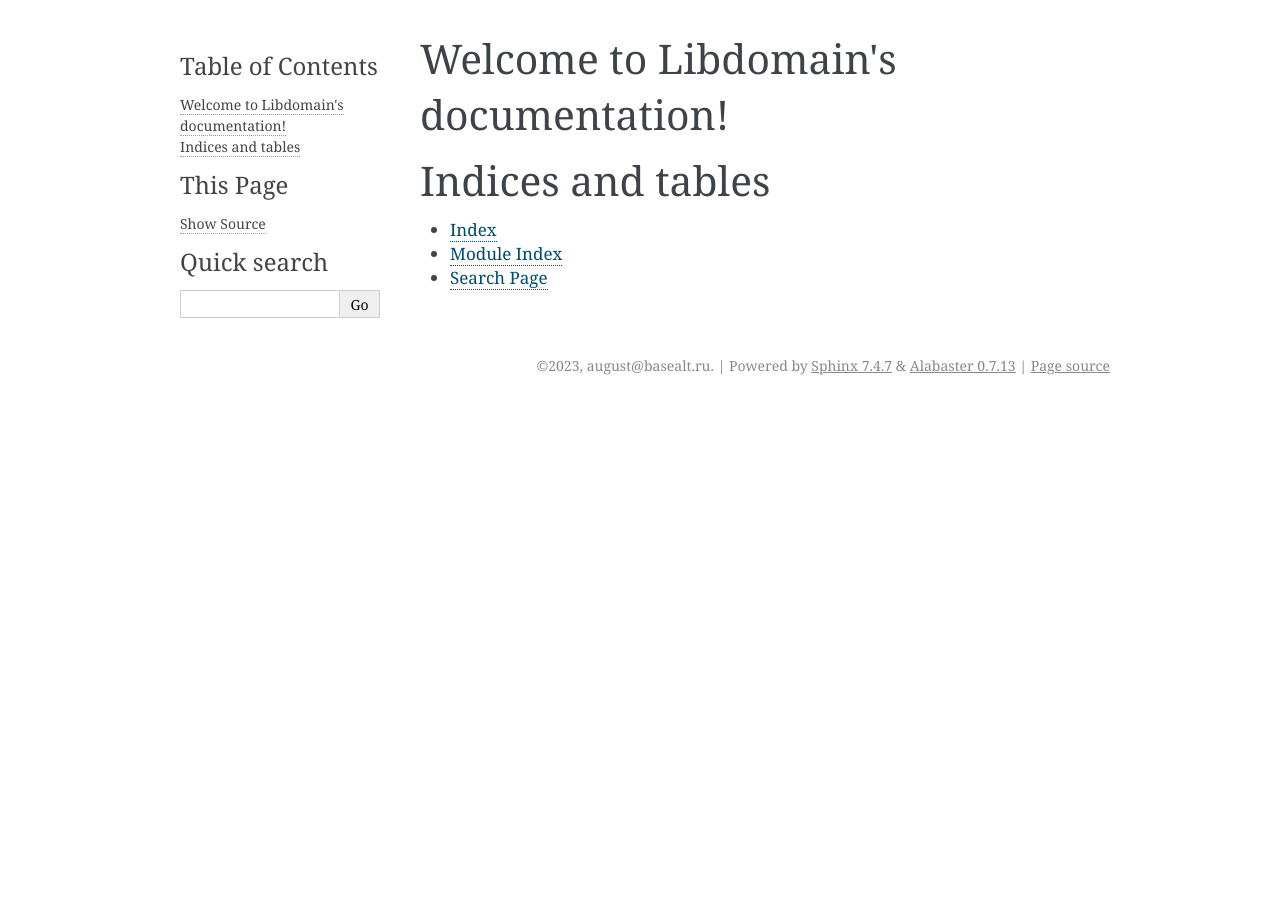
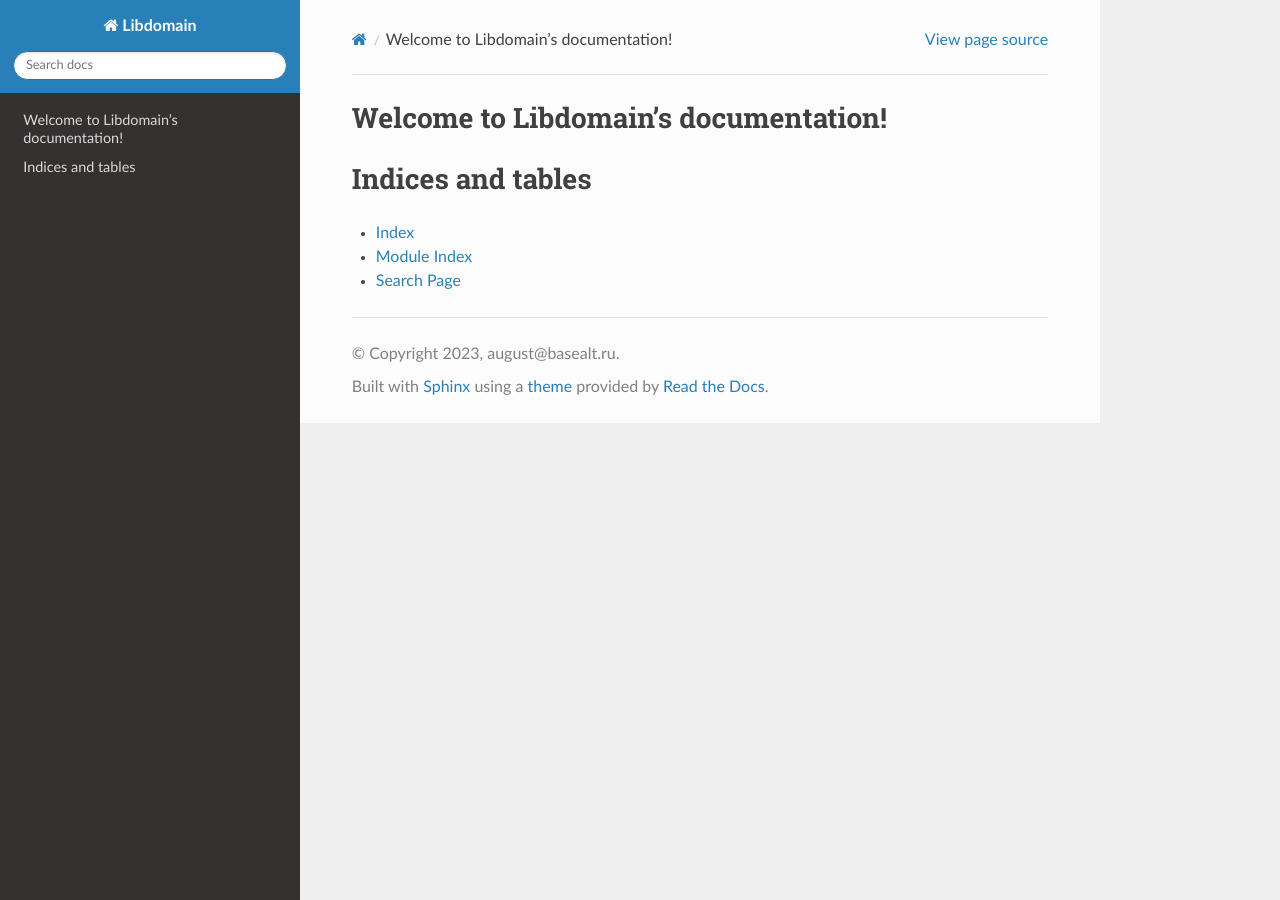
Before and after one commit to august-alt/libdomain-webpage, a Sphinx documentation site: the page built from source/index.rst, in a window 1280 px wide. Built offline with Sphinx 7.4.7 and the Read the Docs theme 2.0.0, drawn with Linux system fonts in a browser that asks for light colours.

Commit message:
feat: switch to rtd theme

```diff
--- a/source/conf.py
+++ b/source/conf.py
@@ -41,7 +41,7 @@ templates_path = ['_templates']
 #
 # This is also used if you do content translation via gettext catalogs.
 # Usually you set "language" from the command line for these cases.
-language = 'en,ru'
+language = 'en'
 
 # List of patterns, relative to source directory, that match files and
 # directories to ignore when looking for source files.
@@ -54,7 +54,7 @@ exclude_patterns = []
 # The theme to use for HTML and HTML Help pages.  See the documentation for
 # a list of builtin themes.
 #
-html_theme = 'alabaster'
+html_theme = "sphinx_rtd_theme"
 
 # Add any paths that contain custom static files (such as style sheets) here,
 # relative to this directory. They are copied after the builtin static files,
```
